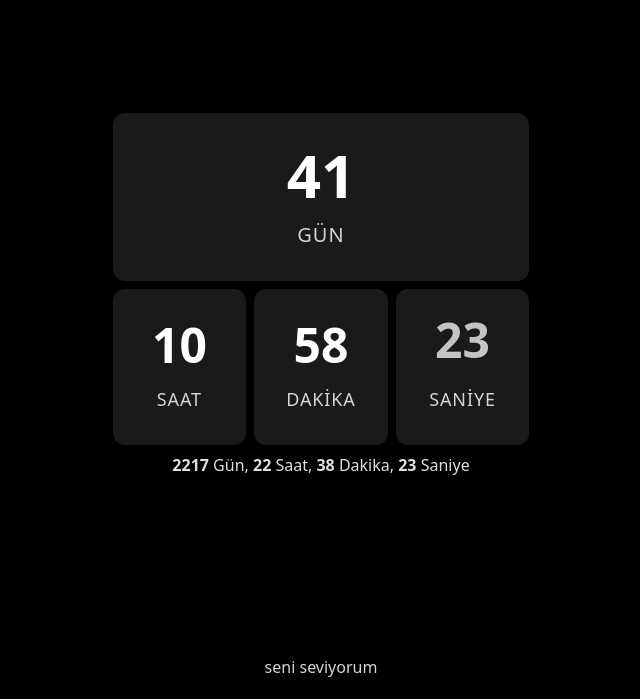
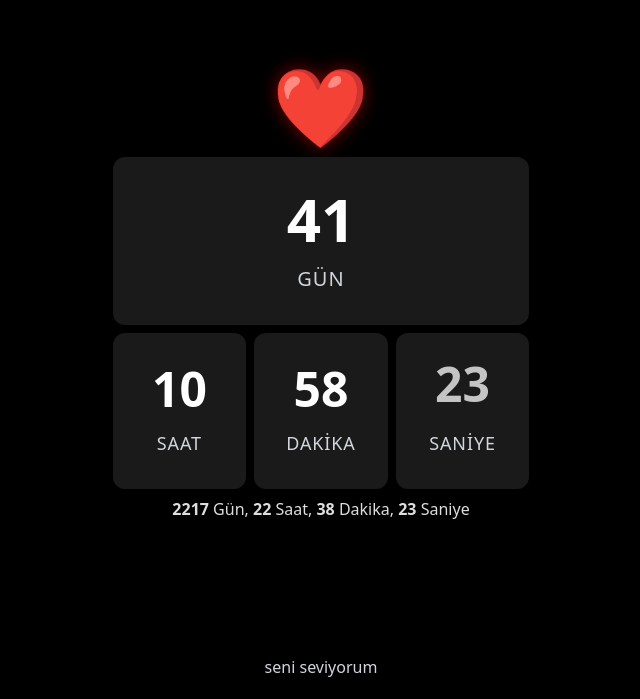
Before and after one commit to bekiryazgann/countdown-timer, a React (Vite) app: page / in a window 1280 px wide. Shown: the part 101-800 px from the top of the page, without its empty margins (319-959 px from the left). Built offline with nearby package versions, Linux system fonts and the light colour scheme.

Commit message:
Remove hidden class from home page grid item
The hidden class was removed from a grid item, ensuring it is now visible. This change impacts the layout and display behavior on the home page.

```diff
--- a/src/pages/home/index.tsx
+++ b/src/pages/home/index.tsx
@@ -141,7 +141,7 @@ export default function HomePage() {
                 className="min-h-screen flex flex-col justify-center items-center bg-black text-white p-8 fixed top-0 left-0 w-screen h-screen overflow-hidden select-none">
                 <div className="grid grid-cols-3 items-center gap-2">
                     <motion.div
-                        className="col-span-3 flex justify-center items-center mb-2 hidden"
+                        className="col-span-3 flex justify-center items-center mb-2"
                         initial={{ opacity: 0 }}
                         animate={{ opacity: 1 }}
                         transition={{ duration: 0.5 }}
```
